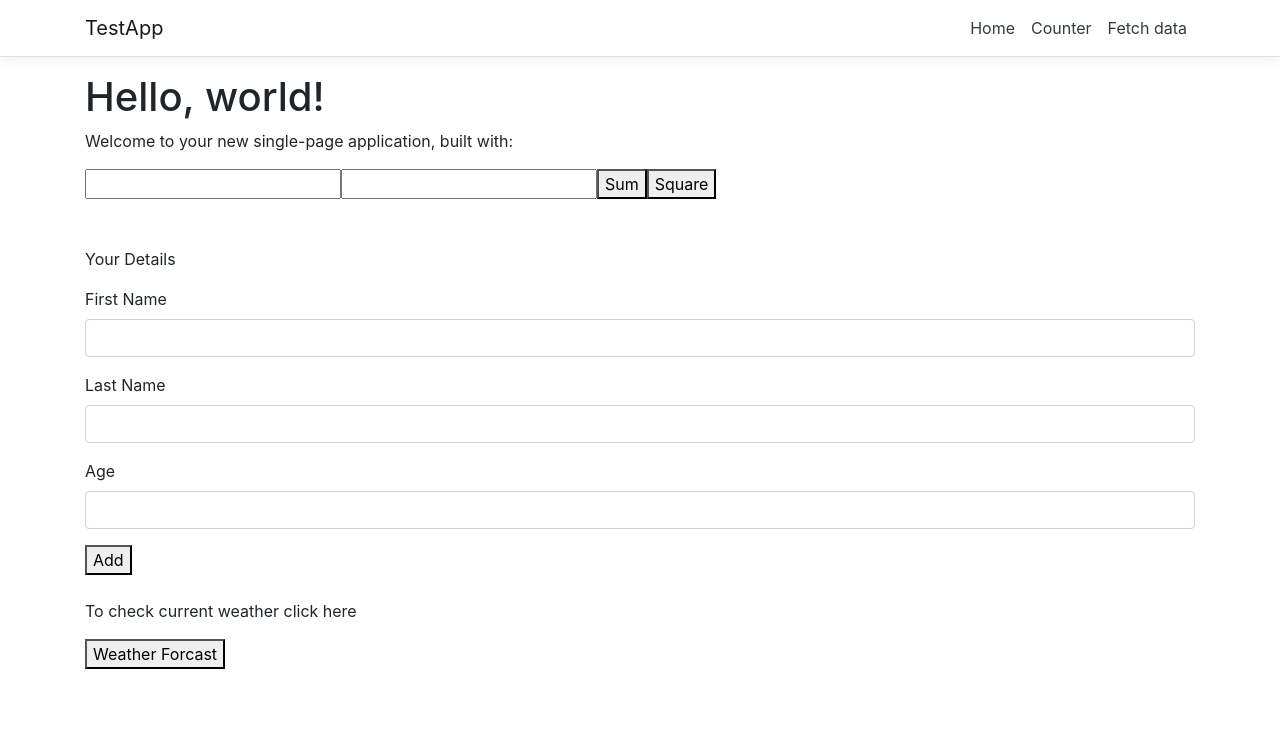
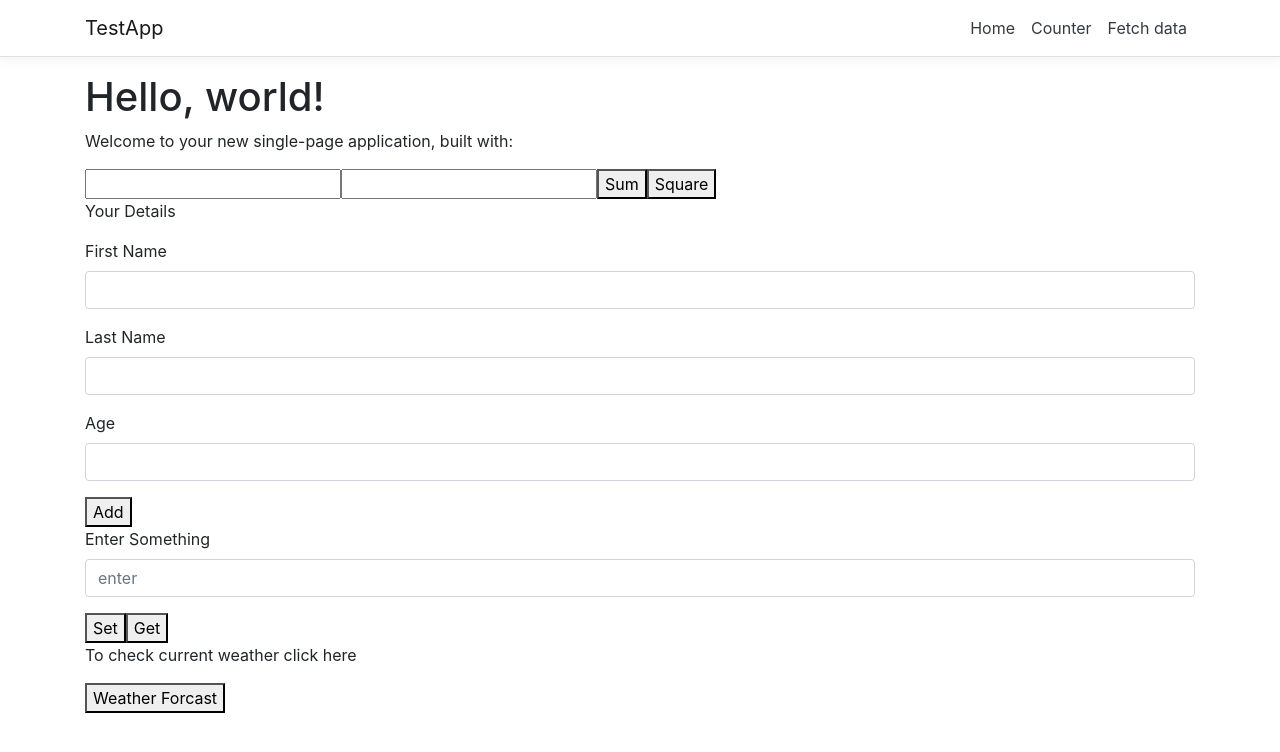
Before and after one commit to rajaniraju/shopApp, a React (Create React App) app in the folder ClientApp/: page / in a window 1280 px wide. Shown: the top 752 px of the page. Built offline with nearby package versions, Linux system fonts and the light colour scheme.

Commit message:
Not yet corrected.

```diff
--- a/ClientApp/src/components/Home.js
+++ b/ClientApp/src/components/Home.js
@@ -3,6 +3,7 @@ import React, { Component } from "react";
 export class Home extends Component {
   static displayName = Home.name;
   state = {
+    userText:"",
     firstName: "",
     lastName: "",
     age: "",
@@ -17,10 +18,10 @@ export class Home extends Component {
   };
 
   handleTextOnChange = (e) => {
-    console.log(e.target.name, e.target.value);
     const propertyName = e.target.name;
     const value = e.target.value;
     this.setState({ [propertyName]: value });
+    console.log(e.target.name, e.target.value);
   };
 
   sumOnClick = () => {
@@ -71,6 +72,23 @@ export class Home extends Component {
         console.log(result);
       });
   };
+  setUserText() {
+    const personal = {userText: "this.state.userText" };
+
+    console.log(personal);
+    fetch("https://localhost:44353/WeatherForecast/SetUserText", {
+      method: "POST",
+      headers: {
+        "Content-Type": "application/json",
+      },
+      body: JSON.stringify(personal),
+    })
+      .then((res) => res.json())
+      .then((result) => {
+        console.log(result);
+      });
+  };
+
 
   render() {
     return (
@@ -83,10 +101,6 @@ export class Home extends Component {
         <input name="text2" onChange={this.handleOnChange}></input>
         <button onClick={this.sumOnClick}>Sum</button>
         <button onClick={this.squareOnClick}>Square</button>
-
-        <br></br>
-        <br></br>
-        <br></br>
         <div>
           <p>Your Details</p>
           <form>
@@ -117,7 +131,22 @@ export class Home extends Component {
           </form>
           <button onClick={this.passObject}>Add</button>
         </div>
-        <br></br>
+        <form>
+          <div className="form-group">
+            <label htmlFor="EnterSomething">Enter Something</label>
+            <input
+              name="userText"
+              className="form-control"
+              placeholder="enter"
+              onChange={this.handleTextOnChange}
+            ></input>
+          </div>
+          <div>
+            <button onClick={this.setUserText}>Set</button>
+            <button>Get</button>
+          </div>
+        </form>
+
         <div>
           <p>To check current weather click here</p>
           <button onClick={this.getWeatherForecastControl}>
```
Also changed, not shown: 1 other file (tests, documents, lock files or other folders).
